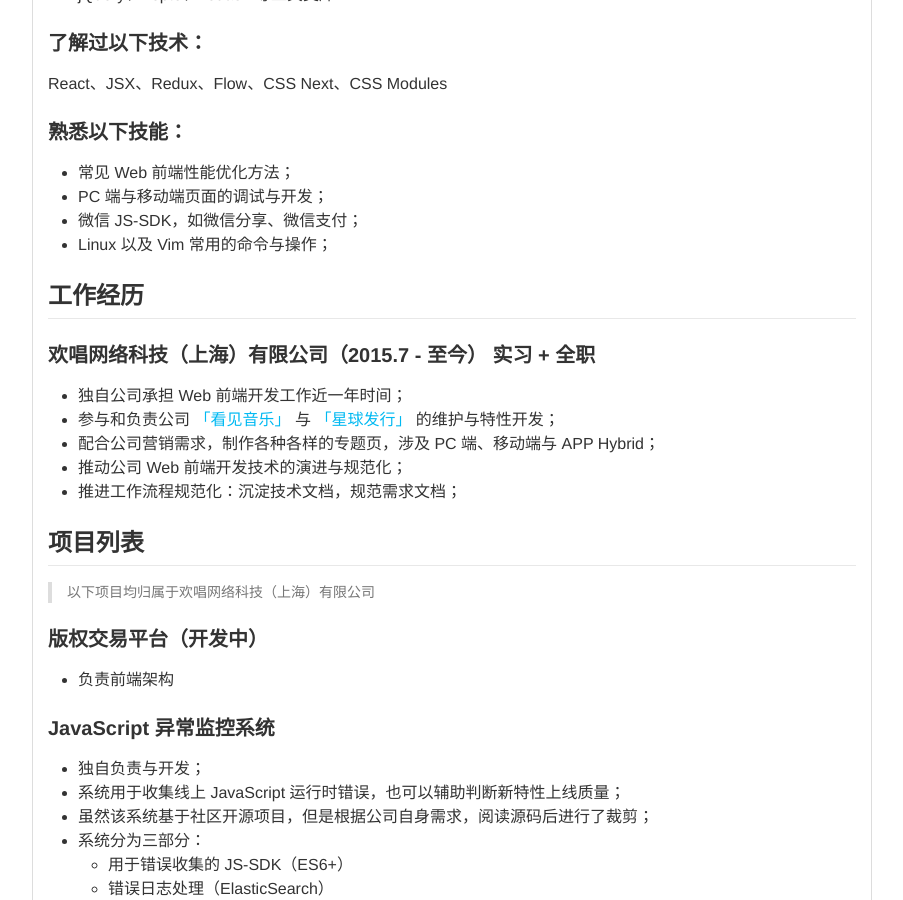
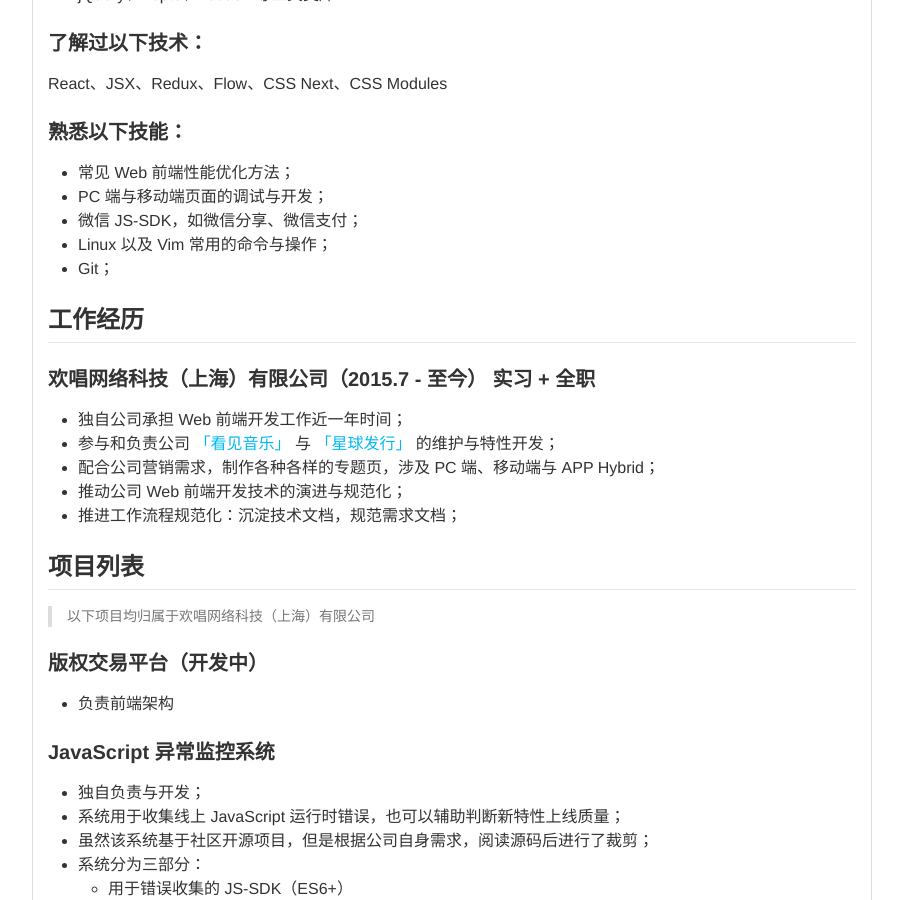
Before and after one commit to yanglh13/zzuieliyaoli.github.io, a Jekyll site: the page built from resume.md, in a window 1280 px wide and 900 px high, scrolled down 1033 px. Shown: the whole window, without its empty margins (188-1091 px from the left). Built offline with Jekyll 4.4.1, drawn with Linux system fonts in a browser that asks for light colours; comment, search, counter and statistics services are not loaded.

Commit message:
Update resume.md

```diff
--- a/resume.md
+++ b/resume.md
@@ -51,6 +51,7 @@ React、JSX、Redux、Flow、CSS Next、CSS Modules
 - PC 端与移动端页面的调试与开发；
 - 微信 JS-SDK，如微信分享、微信支付；
 - Linux 以及 Vim 常用的命令与操作；
+- Git；
 
 ## 工作经历
 
```
